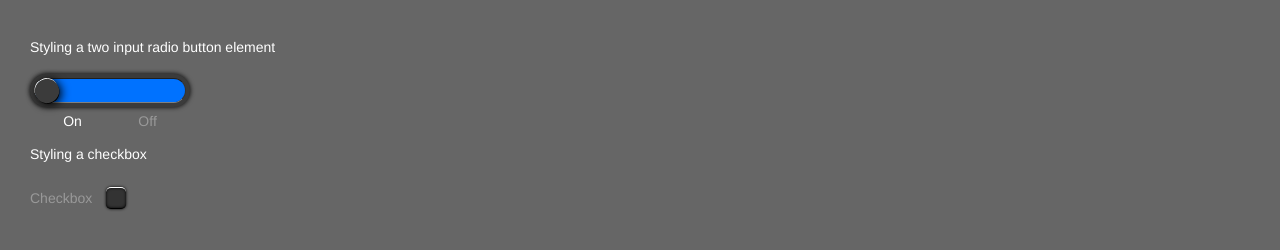
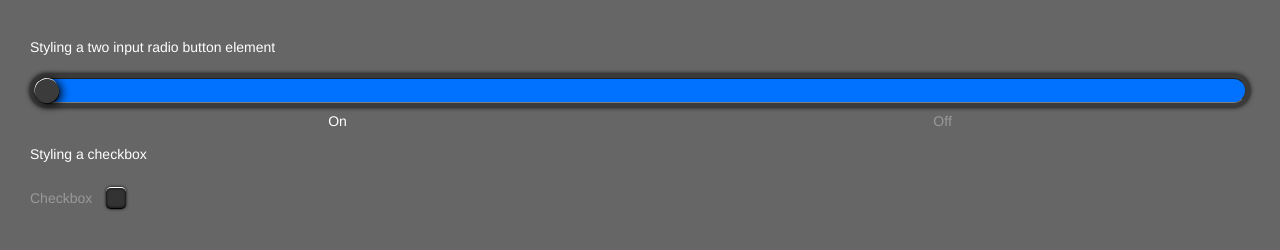
Before and after one commit to Flowdeeps/form-styling-no-js, a website: page index.html in a window 1280 px wide. Drawn offline with Linux system fonts and the light colour scheme.

Commit message:
No need for an enforced width on the slider element anymore

```diff
--- a/css/main.less
+++ b/css/main.less
@@ -33,7 +33,6 @@ label {
 }
 
 /* slider syles */
-@left_val: calc(100% - 16px);
 .slider {
   div {
     position: relative;
@@ -43,7 +42,6 @@ label {
     box-shadow: inset 0 0 2px #000, 0 0 5px #000;
     display: -webkit-box;
     max-height: 23px;
-    width: 150px;
     &:before {
       content: ".";
       height: 33px;
@@ -163,6 +161,7 @@ label {
 }
 
 // animations
+@left_val: ~'calc(100% - 24px)';
 @keyframes slide_to {
   from {
     left: 0;
```
Also changed, not shown: css/main.css.
